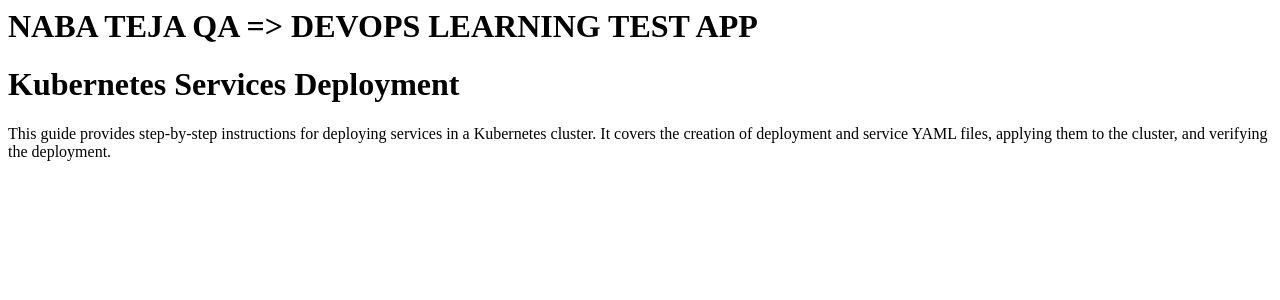
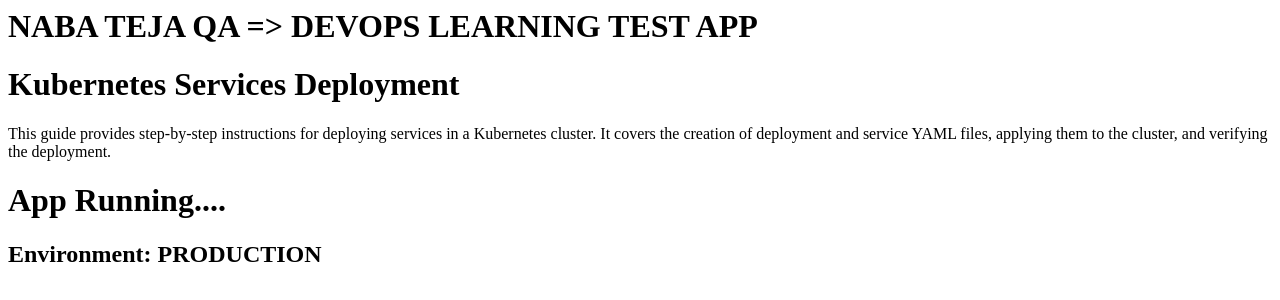
Before and after one commit to Naba1505/my-web-app, a plain HTML site: page index.html in a window 1280 px wide. Drawn offline with Linux system fonts and the light colour scheme.

Commit message:
env demo

```diff
--- a/index.html
+++ b/index.html
@@ -3,3 +3,10 @@
 <h1>Kubernetes Services Deployment</h1>
 
 <p>This guide provides step-by-step instructions for deploying services in a Kubernetes cluster. It covers the creation of deployment and service YAML files, applying them to the cluster, and verifying the deployment.</p>
+
+<h1>App Running....</h1>
+<h2 id="env"></h2>
+
+<script>
+  document.getElementById("env").innerText = "Environment: PRODUCTION";
+</script>
```
